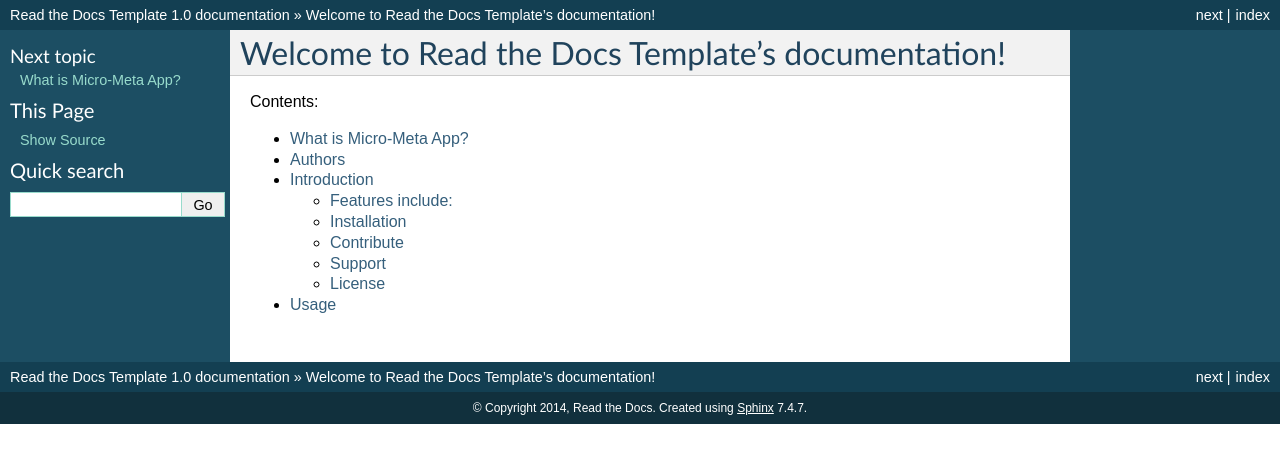
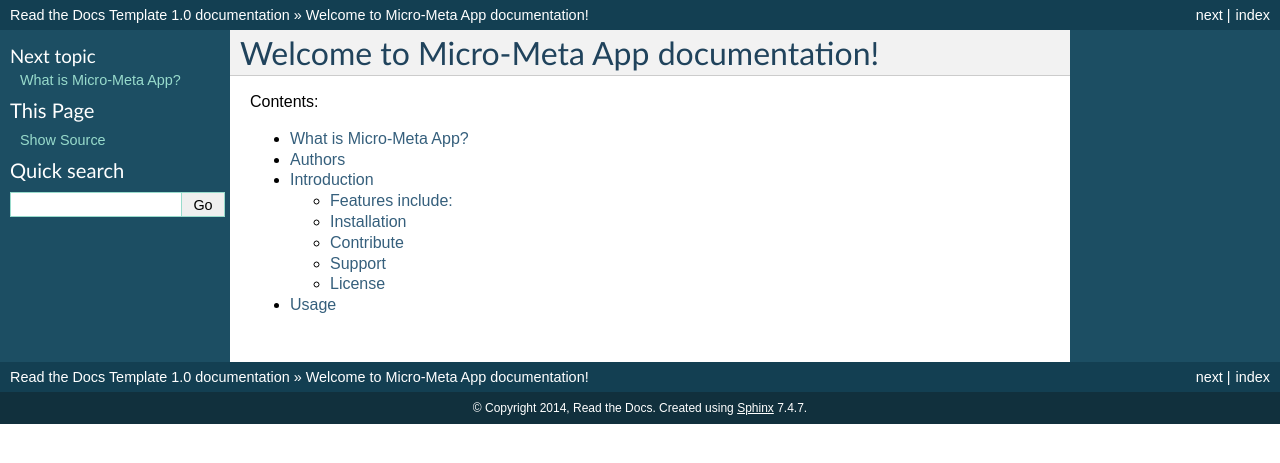
Before and after one commit to strambc/cs_test-docs, a Sphinx documentation site: the page built from docs/index.rst, in a window 1280 px wide. Shown: the top 463 px of the page. Built offline with Sphinx 7.4.7, drawn with Linux system fonts in a browser that asks for light colours.

Commit message:
Update index.rst

```diff
--- a/docs/index.rst
+++ b/docs/index.rst
@@ -3,8 +3,8 @@
    You can adapt this file completely to your liking, but it should at least
    contain the root `toctree` directive.
 
-Welcome to Read the Docs Template's documentation!
-==================================================
+Welcome to Micro-Meta App documentation!
+========================================
 
 Contents:
 
```
